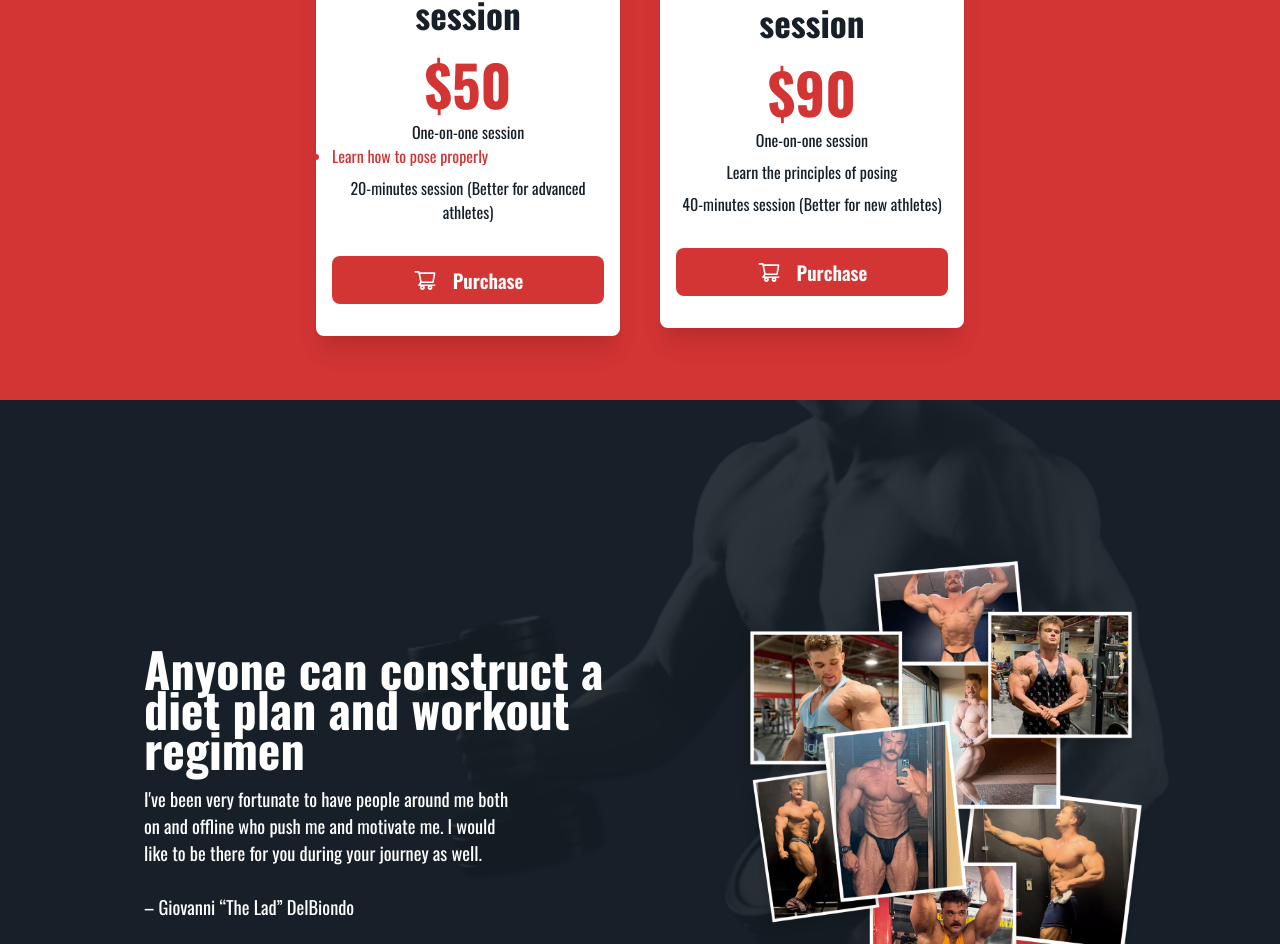
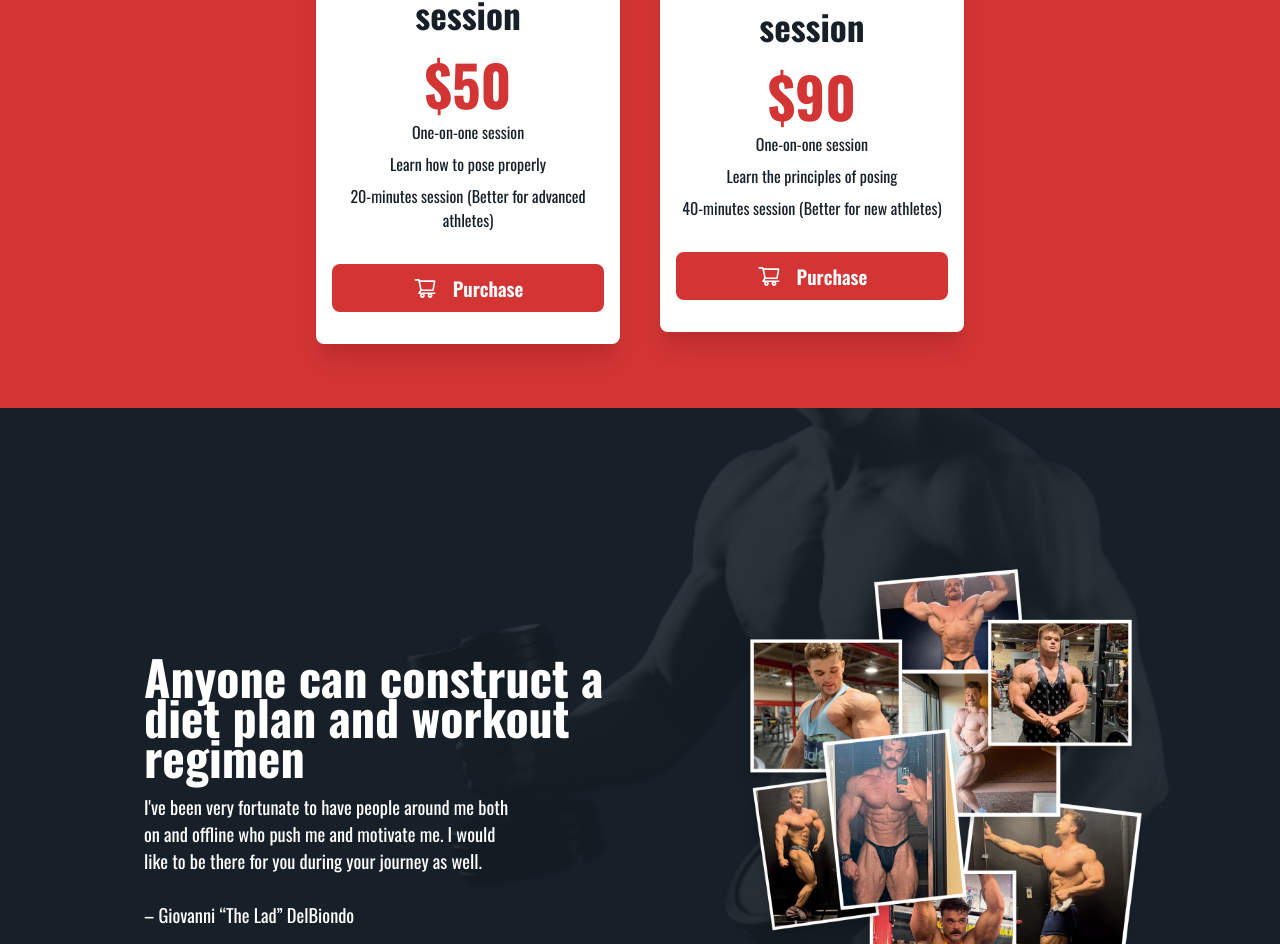
Before and after one commit to zuritajonny/Bodybuilding-bs, a React (Vite) app: page / in a window 1280 px wide. Shown: the part 2908-3852 px from the top of the page. Built offline with nearby package versions, Linux system fonts and the light colour scheme.

Commit message:
new commit

```diff
--- a/src/App.jsx
+++ b/src/App.jsx
@@ -171,9 +171,7 @@ function App() {
             <h4 className="card-text-price">$50</h4>
             <ul>
               <li className="card-list">One-on-one session</li>
-              <li clas sName="card-list">
-                Learn how to pose properly
-              </li>
+              <li className="card-list">Learn how to pose properly</li>
               <li className="card-list">
                 20-minutes session (Better for advanced athletes)
               </li>
```
